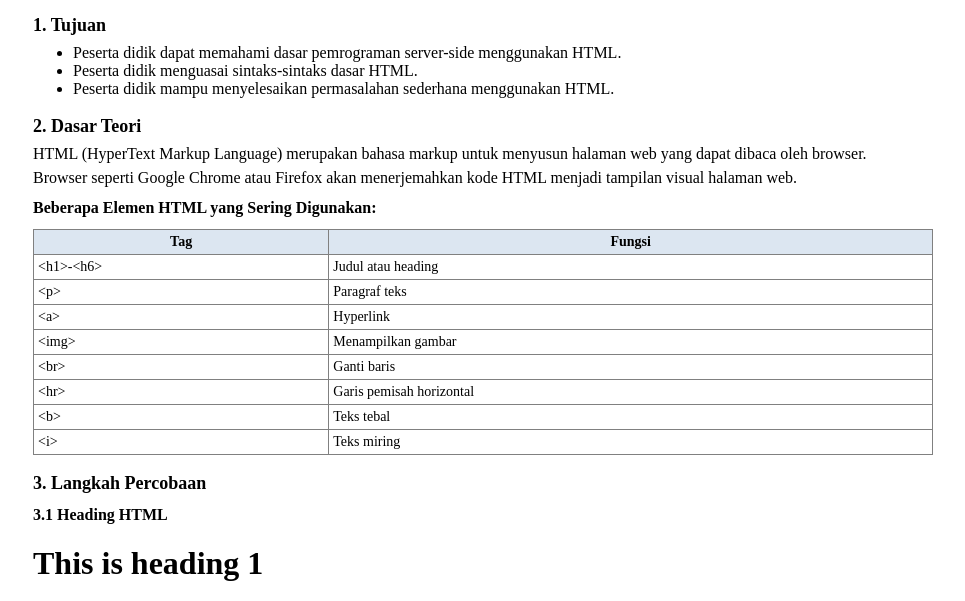
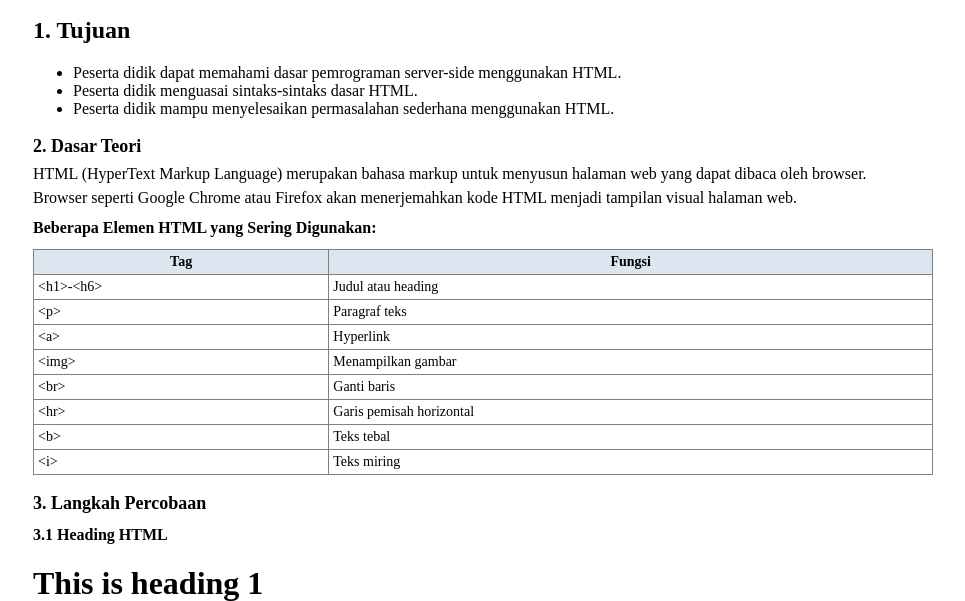
Before and after one commit to Izzan-commits/learn-HTML-fundamental-github.io, a plain HTML site: page index.html in a window 1280 px wide. Shown: the part 198-799 px from the top of the page, without its empty margins (157-1122 px from the left). Drawn offline with Linux system fonts and the light colour scheme.

Commit message:
index.html

```diff
--- a/index.html
+++ b/index.html
@@ -32,7 +32,7 @@
 
 <div style="max-width:900px; margin:14px auto 40px; padding:0 6px;">
 
-  <h3 style="margin:18px 0 8px; font-size:18px;">1. Tujuan</h3>
+  <h2>1. Tujuan</h2>
   <ul style="margin-top:4px;">
     <li>Peserta didik dapat memahami dasar pemrograman server-side menggunakan HTML.</li>
     <li>Peserta didik menguasai sintaks-sintaks dasar HTML.</li>
```
